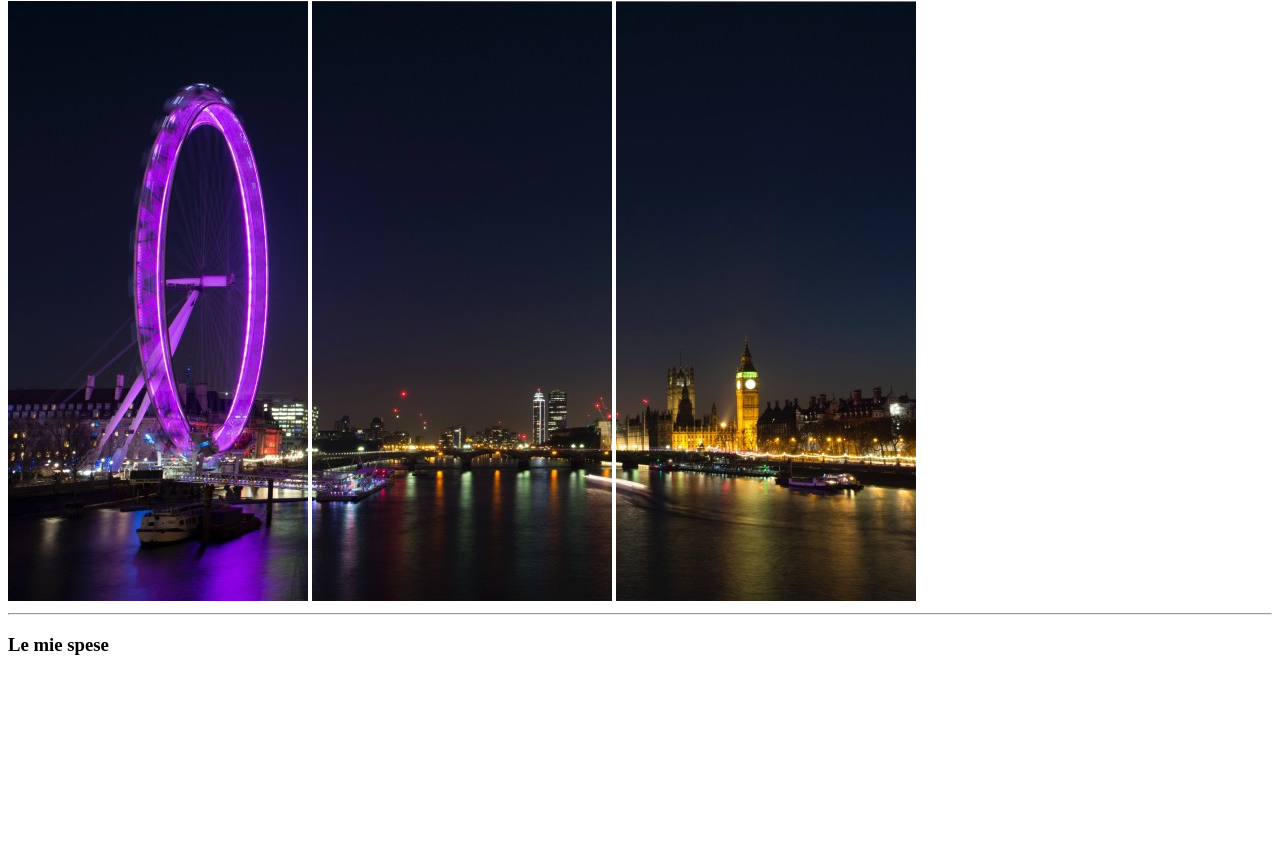
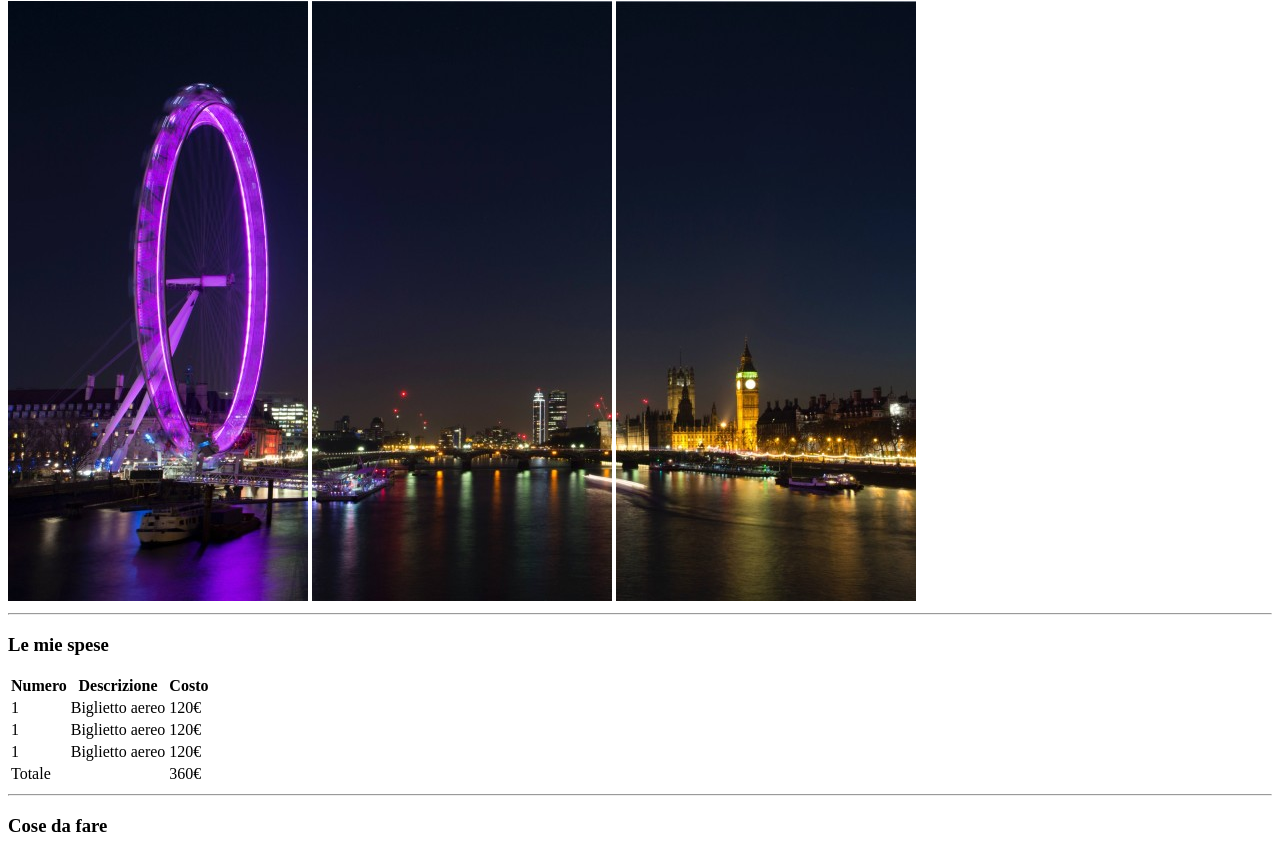
Before and after one commit to BeaQ17/html-london-trip, a plain HTML site: page index.html in a window 1280 px wide. Shown: the part 79-935 px from the top of the page. Before the commit the page ends 800 px from the top, so only its background shows below. Drawn offline with Linux system fonts and the light colour scheme.

Commit message:
table expenses done

```diff
--- a/index.html
+++ b/index.html
@@ -23,11 +23,43 @@
     <h3>Le mie spese</h3>
 
 <!--Table expenses start-->
-
+    <table>
+        <thead>
+            <tr>
+                <th><strong>Numero</strong></th>
+                <th><strong>Descrizione</strong></th>
+                <th><strong>Costo</strong></th>
+            </tr>
+        </thead>
+        <tbody>
+            <tr>
+                <td>1</td>
+                <td>Biglietto aereo</td>
+                <td>120€</td>
+            </tr>
+            <tr>
+                <td>1</td>
+                <td>Biglietto aereo</td>
+                <td>120€</td>
+            </tr>
+            <tr>
+                <td>1</td>
+                <td>Biglietto aereo</td>
+                <td>120€</td>
+            </tr>
+            <tr>
+                <td>Totale</td>
+                <td></td>
+                <td>360€</td>
+            </tr>
+        </tbody>
+    </table>
 <!--Table expenses end-->
 
+    <hr>
 
 <!--List to-do start-->
+    <h3>Cose da fare</h3>
 
 <!--List to-do end-->
 
```
